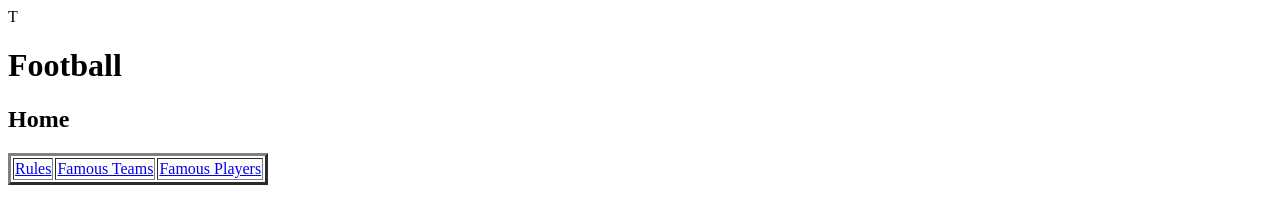
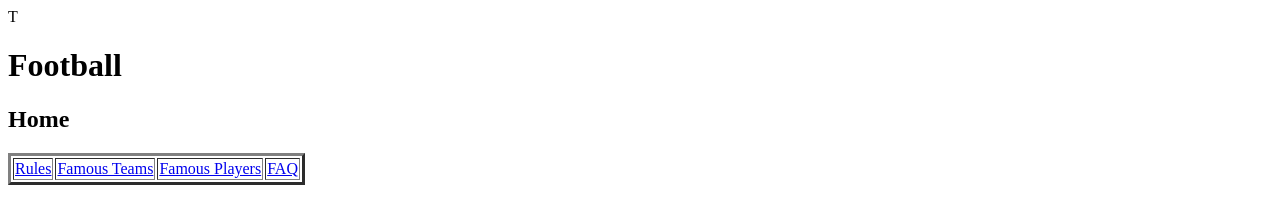
Before and after one commit to Eshan2711/FootballEshan.github.io, a plain HTML site: page index.html in a window 1280 px wide. Shown: the top 201 px of the page. Drawn offline with Linux system fonts and the light colour scheme.

Commit message:
Update index.html

```diff
--- a/index.html
+++ b/index.html
@@ -6,6 +6,7 @@ T<html>
 <td><a href="page2.html">Rules</a></td>
 <td><a href="page3.html">Famous Teams</a></td>
 <td><a href="page4.html">Famous Players</a></td>
+<td><a href="page4.html">FAQ</a></td>
 </tr>
 </table>
 <p>Football is the most popular sport. Football is also one of the most watched sports ever with over half the world watching, 3.5 billon fans. The World Cup and the champions league are the most important competitions in football. The champions league only takes the top 4 teams in every league in Europe. The World Cup is a competition where every nation competes to get a spot at the world cup. The World Cup trophy is worth around 20 million dollars. The Ballon D'or is the hardest trophy to win because it goes to the best player of the year. This award take place every year.
```
